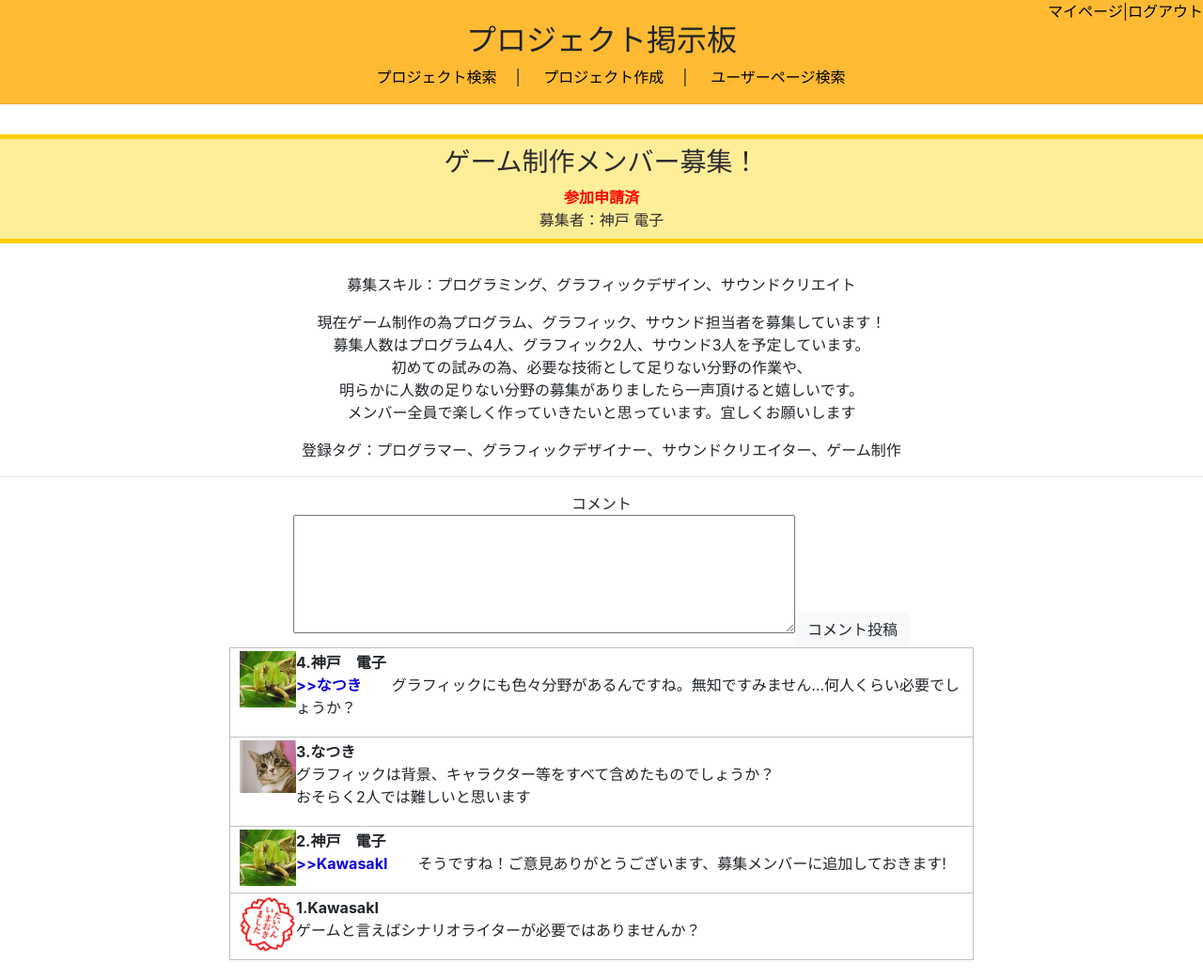
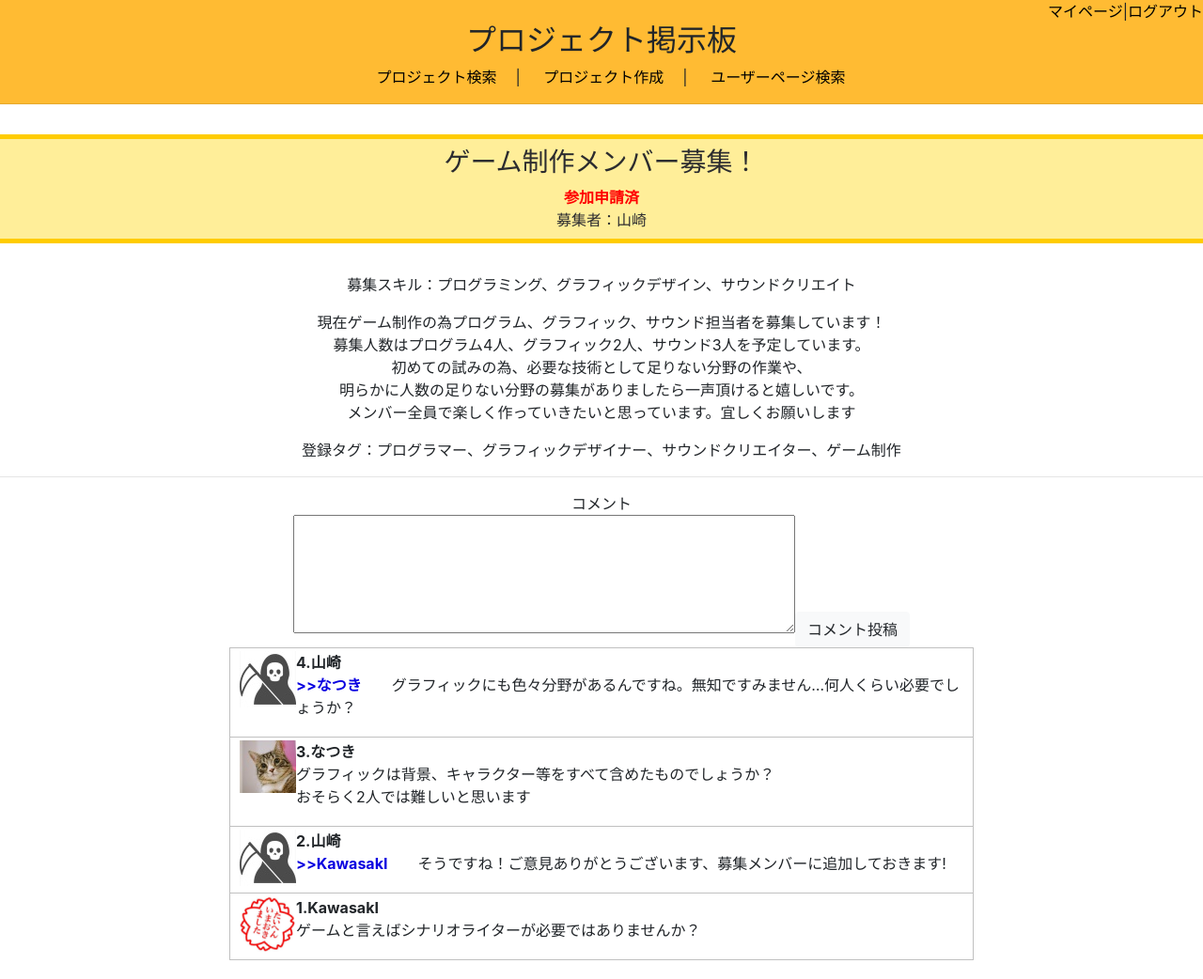
Before and after one commit to kd-team2E/Co-creation-board, a PHP site: page /enter_succsess.php in a window 1280 px wide. Shown: the whole page at 94% size. Run offline with PHP 8.4, Linux system fonts and the light colour scheme.

Commit message:
kobedenshi >> yamasaki

```diff
--- a/enter_succsess.php
+++ b/enter_succsess.php
@@ -4,7 +4,7 @@
 
  <div class="box4">
     <h3>ゲーム制作メンバー募集！</h3><b><font color="RED">参加申請済</font></b></a>
-    <p>募集者：神戸 電子</p>
+    <p>募集者：山崎</p>
 </div>
 <p>募集スキル：プログラミング、グラフィックデザイン、サウンドクリエイト</p>
 <p>
@@ -20,7 +20,7 @@
 <textarea rows="5" cols="50"></textarea><input type="submit" class="btn btn-light" value="コメント投稿">
 <table>
 <tr align="left"><td>
-    <p><img src="images/kobedenshi.jpg" align="left"><b>4.神戸　電子</b><br>
+    <p><img src="images/ymsk.jpg" align="left"><b>4.山崎</b><br>
     <b><font color="paple">>>なつき</font></b>　　グラフィックにも色々分野があるんですね。無知ですみません…何人くらい必要でしょうか？</p>
 </td></tr>
 <tr align="left"><td>
@@ -29,7 +29,7 @@
     おそらく2人では難しいと思います</p>
 </td></tr>
 <tr align="left"><td>
-    <p><img src="images/kobedenshi.jpg" align="left"><b>2.神戸　電子</b><br>
+    <p><img src="images/ymsk.jpg" align="left"><b>2.山崎</b><br>
     <b><font color="paple">>>KawasakI</font></b>　　そうですね！ご意見ありがとうございます、募集メンバーに追加しておきます!</p>
 </td></tr>
 
--- a/gamecreate.php
+++ b/gamecreate.php
@@ -21,7 +21,7 @@
 <textarea rows="5" cols="50"></textarea><input type="submit" class="btn btn-light" value="コメント投稿">
 <table>
 <tr align="left"><td>
-    <p><img src="images/kobedenshi.jpg" align="left"><b>4.山崎</b><br>
+    <p><img src="images/ymsk.jpg" align="left"><b>4.山崎</b><br>
     <b><font color="paple">>>なつき</font></b>　　グラフィックにも色々分野があるんですね。無知ですみません…何人くらい必要でしょうか？</p>
 </td></tr>
 <tr align="left"><td>
@@ -30,7 +30,7 @@
     おそらく2人では難しいと思います</p>
 </td></tr>
 <tr align="left"><td>
-    <p><img src="images/kobedenshi.jpg" align="left"><b>2.山崎</b><br>
+    <p><img src="images/ymsk.jpg" align="left"><b>2.山崎</b><br>
     <b><font color="paple">>>KawasakI</font></b>　　そうですね！ご意見ありがとうございます、募集メンバーに追加しておきます!</p>
 </td></tr>
 
--- a/project_setting.php
+++ b/project_setting.php
@@ -4,7 +4,7 @@
 
  <div class="box4">
     <h3>ゲーム制作メンバー募集！</h3><a href="project_cor.php">修正</a>　　<a href="project_del.php">削除</a>
-    <p>募集者：神戸 電子</p>
+    <p>募集者：山崎</p>
 </div>
 <p>募集スキル：プログラミング、グラフィックデザイン、サウンドクリエイト</p>
 <p>
@@ -20,7 +20,7 @@
 <textarea rows="5" cols="50"></textarea><input type="submit" class="btn btn-light" value="コメント投稿">
 <table>
 <tr align="left"><td>
-    <p><img src="images/kobedenshi.jpg" align="left"><b>4.神戸　電子</b><br>
+    <p><img src="images/ymsk.jpg" align="left"><b>4.山崎</b><br>
     <b><font color="paple">>>なつき</font></b>　　グラフィックにも色々分野があるんですね。無知ですみません…何人くらい必要でしょうか？</p>
 </td></tr>
 <tr align="left"><td>
@@ -29,7 +29,7 @@
     おそらく2人では難しいと思います</p>
 </td></tr>
 <tr align="left"><td>
-    <p><img src="images/kobedenshi.jpg" align="left"><b>2.神戸　電子</b><br>
+    <p><img src="images/ymsk.jpg" align="left"><b>2.山崎</b><br>
     <b><font color="paple">>>KawasakI</font></b>　　そうですね！ご意見ありがとうございます、募集メンバーに追加しておきます!</p>
 </td></tr>
 
```
Also changed, not shown: images/ymsk.jpg (added).
